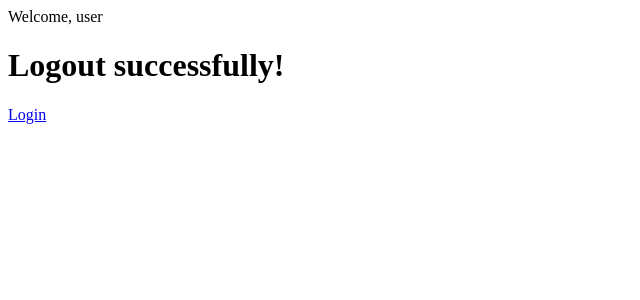
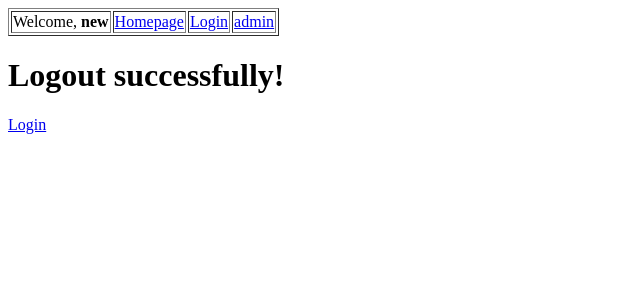
Before and after one commit to breezedeus/rentit, a Django app: page /rentout/logout/ in a window 1280 px wide. Shown: the top 300 px of the page, without its empty margins (0-640 px from the left). Run offline with Django 3.2, Linux system fonts and the light colour scheme.

```diff
--- a/rentout/templates/rentout/base.html
+++ b/rentout/templates/rentout/base.html
@@ -8,7 +8,7 @@
 <table border="1">
     <tr>
         <td>
-            Welcome, <strong>{% firstof user.get_short_name user.get_username %}</strong>.
+            Welcome, <strong>{% firstof user.get_short_name user.get_username "new" %}</strong>
         </td>
         <td>
             <a href="{% url 'rentout:index' %}">Homepage</a>
--- a/rentout/templates/rentout/login.html
+++ b/rentout/templates/rentout/login.html
@@ -1,3 +1,5 @@
+{% extends "rentout/base.html" %}
+{% block bodycontent %}
  <h1>Log in</h1>
 
 <form action="{% url 'rentout:login' %}" method="post" id="login-form">{% csrf_token %}
@@ -14,3 +16,4 @@
     <label>&nbsp;</label><input type="submit" value="Log in" />
   </div>
 </form>
+{% endblock %}
--- a/rentout/templates/rentout/login_success.html
+++ b/rentout/templates/rentout/login_success.html
@@ -1,11 +1,6 @@
-<!DOCTYPE html>
-<html>
-<head>
-    <title></title>
-</head>
-<body>
-Welcome, user <em>{{ username }}</em>
+{% extends "rentout/base.html" %}
+{% block bodycontent %}
+{# Welcome, user <em>{{ username }}</em> #}
 <h1> {{action_name|default:"Login"}} successfully! </h1>
 <a href="{% url 'rentout:login' %}?next={{ next }}">Login</a>
-</body>
-</html>
+{% endblock %}
```
Also changed, not shown: db.sqlite3.
